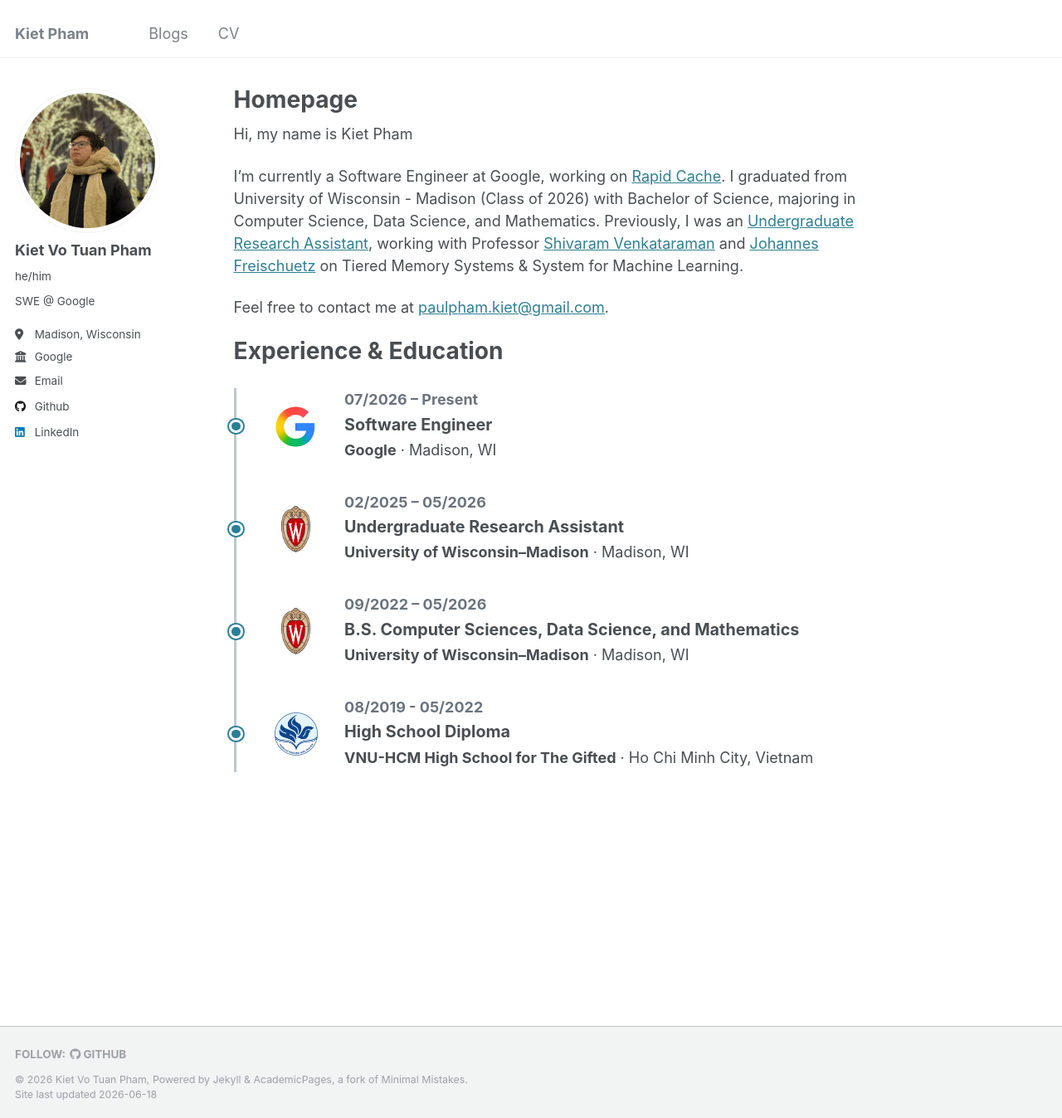
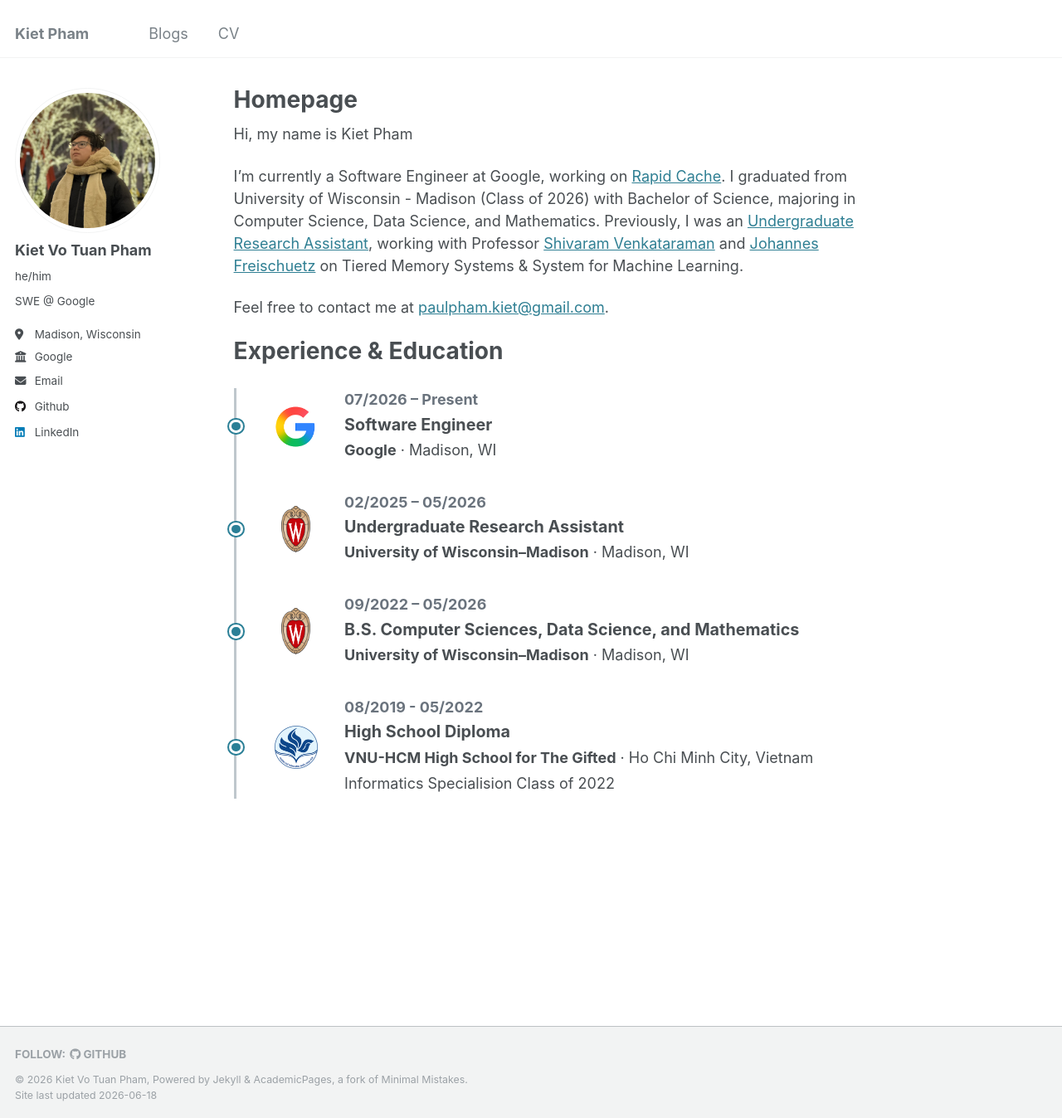
Before and after one commit to kietphamvt/kietphamvt.github.io, a Jekyll site: the page built from _pages/about.md, in a window 1280 px wide and 1348 px high. Shown: the whole window at 83% size. Built offline with Jekyll 4.4.1, drawn with Linux system fonts in a browser that asks for light colours.

Commit message:
add I1922

```diff
--- a/_pages/about.md
+++ b/_pages/about.md
@@ -57,6 +57,7 @@ Feel free to contact me at [paulpham.kiet@gmail.com](mailto:paulpham.kiet@gmail.
       <div class="timeline-content">
         <h3>High School Diploma</h3>
         <p><strong>VNU-HCM High School for The Gifted</strong> · Ho Chi Minh City, Vietnam</p>
+        <p>Informatics Specialision Class of 2022</p>
       </div>
     </div>
   </div>
```
